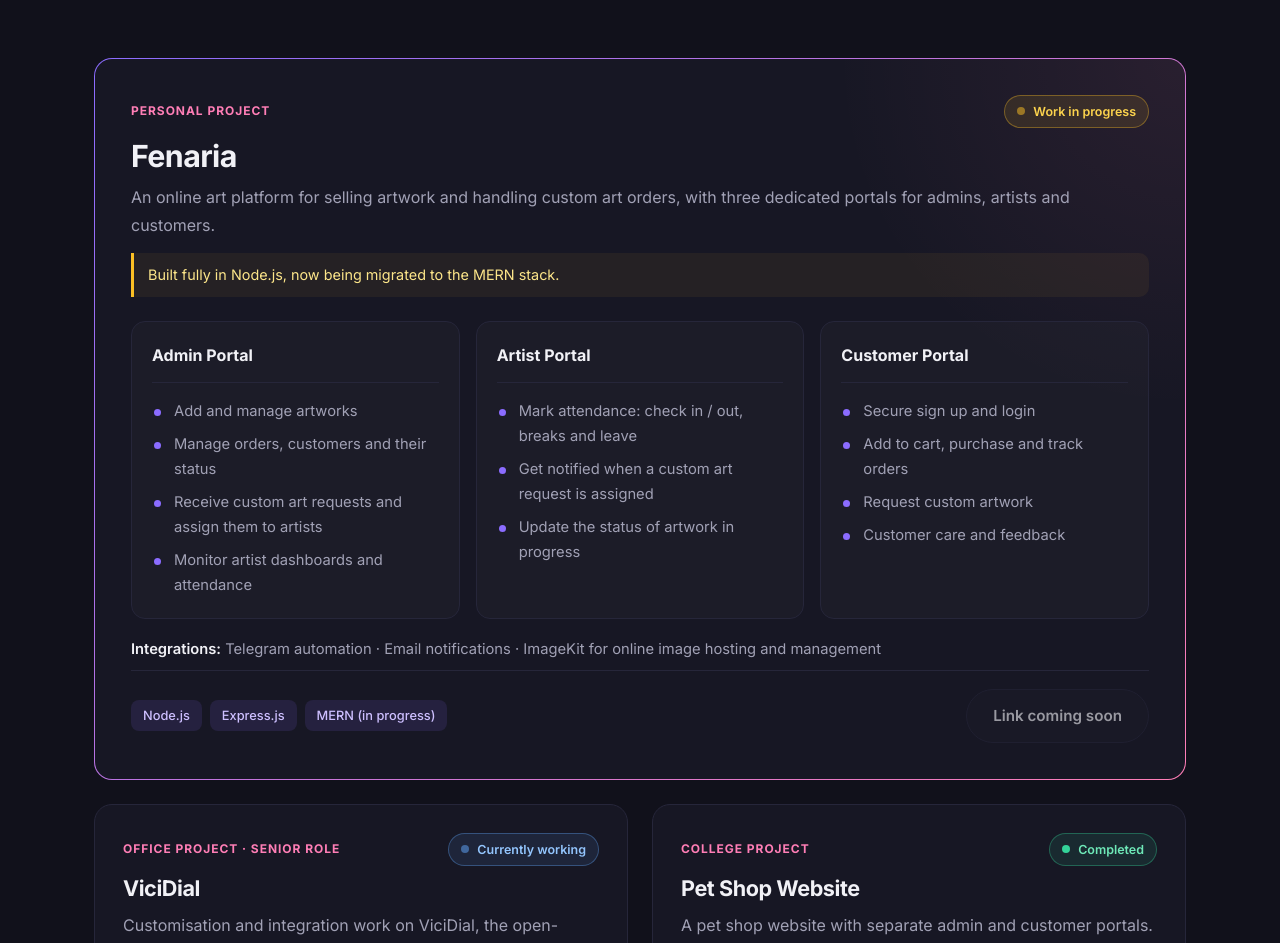
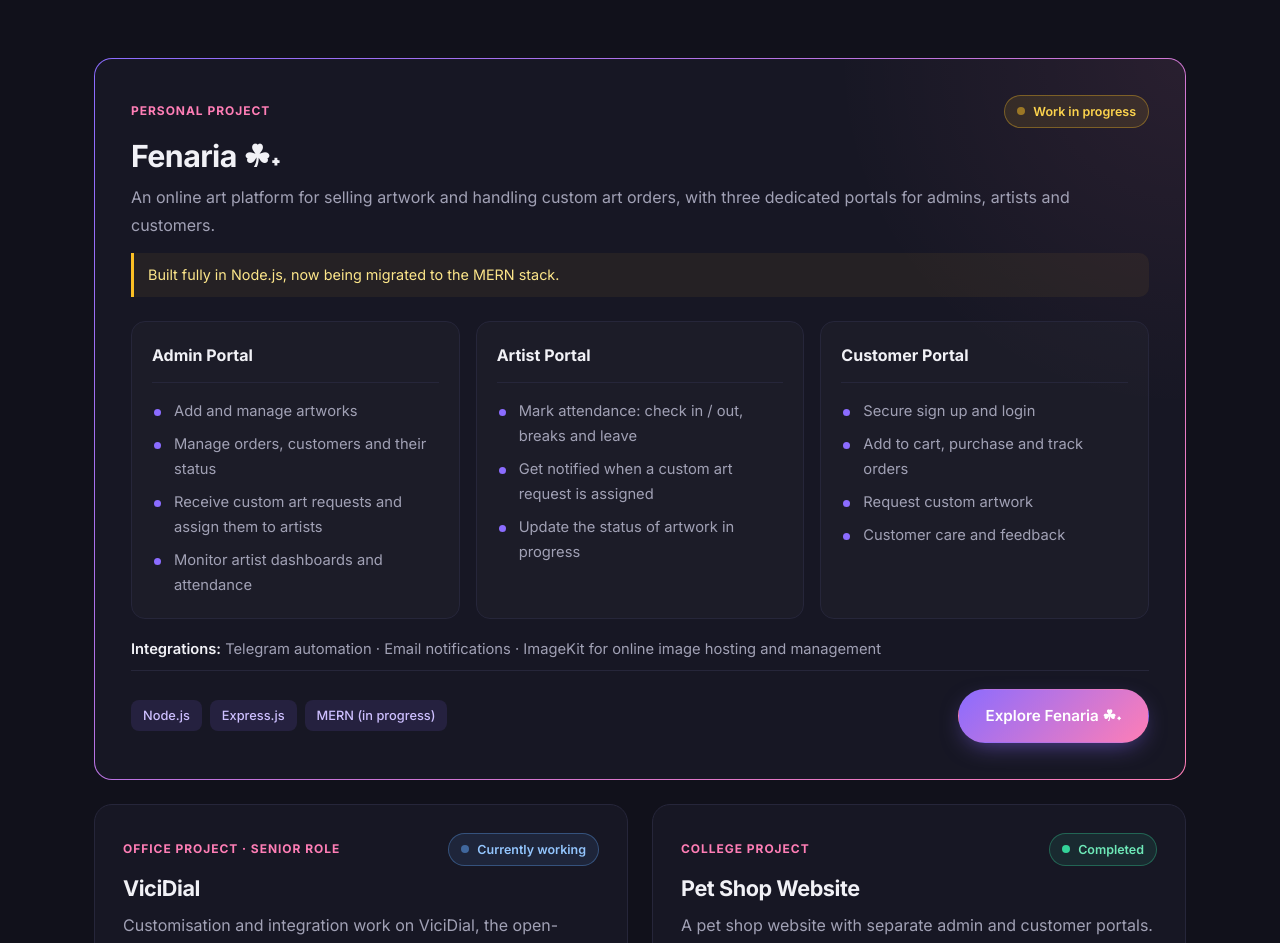
Before and after one commit to fena-surani01/fena-portfolio, a React (Vite) app: page / in a window 1280 px wide. Shown: the part 4041-4984 px from the top of the page. Built offline with nearby package versions, Linux system fonts and the light colour scheme.

Commit message:
Add Fenaria link

```diff
--- a/src/components/Projects.jsx
+++ b/src/components/Projects.jsx
@@ -55,7 +55,7 @@ function FeaturedProject({ p }) {
         <Tags items={p.tech} />
         {p.link ? (
           <a href={p.link} target="_blank" rel="noreferrer" className="btn btn-primary">
-            {p.linkLabel} ↗
+            {p.linkLabel}
           </a>
         ) : (
           <span className="btn btn-ghost btn-disabled">Link coming soon</span>
--- a/src/data.js
+++ b/src/data.js
@@ -123,7 +123,7 @@ export const experience = [
 // Projects are shown in this order. The one with `featured: true` gets the large card.
 export const projects = [
   {
-    title: 'Fenaria',
+    title: 'Fenaria ☘︎˖',
     type: 'Personal Project',
     featured: true,
     status: 'Work in progress',
@@ -165,8 +165,8 @@ export const projects = [
       'ImageKit for online image hosting and management',
     ],
     tech: ['Node.js', 'Express.js', 'MERN (in progress)'], // TODO: add your database / template engine
-    link: '', // TODO: Fenaria website link
-    linkLabel: 'Explore Fenaria',
+    link: 'https://art-mvgj.onrender.com/',
+    linkLabel: 'Explore Fenaria ☘︎˖',
   },
   {
     title: 'ViciDial',
--- a/src/index.css
+++ b/src/index.css
@@ -729,7 +729,6 @@ h3 {
 .project-desc {
   margin-top: 4px;
 }
-
 .status {
   display: inline-flex;
   align-items: center;
```
